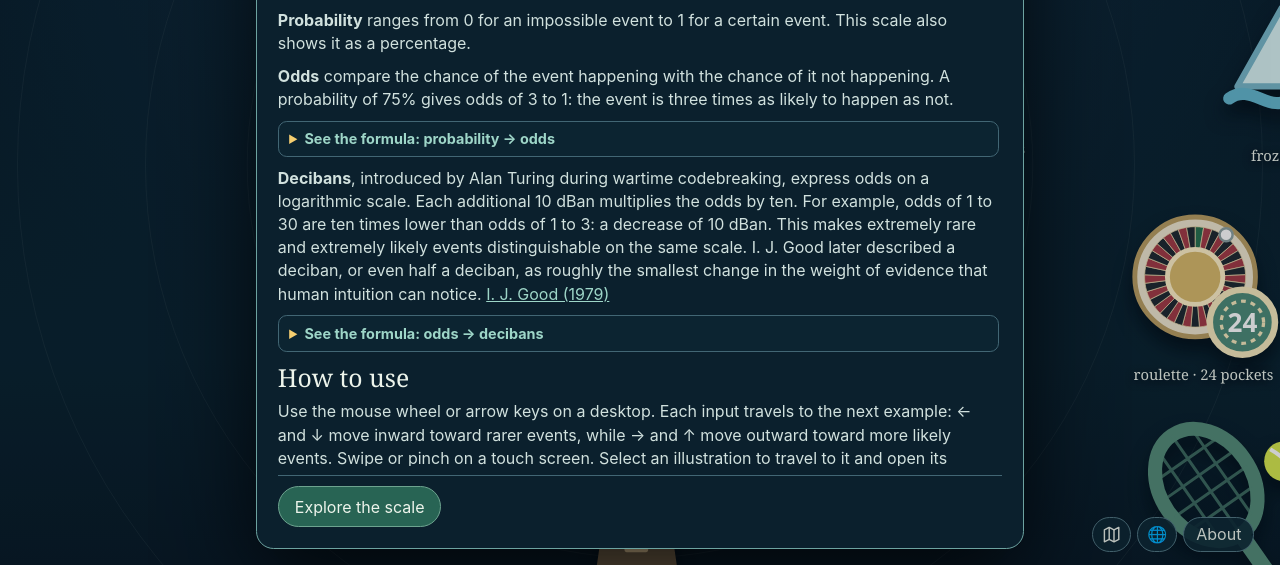
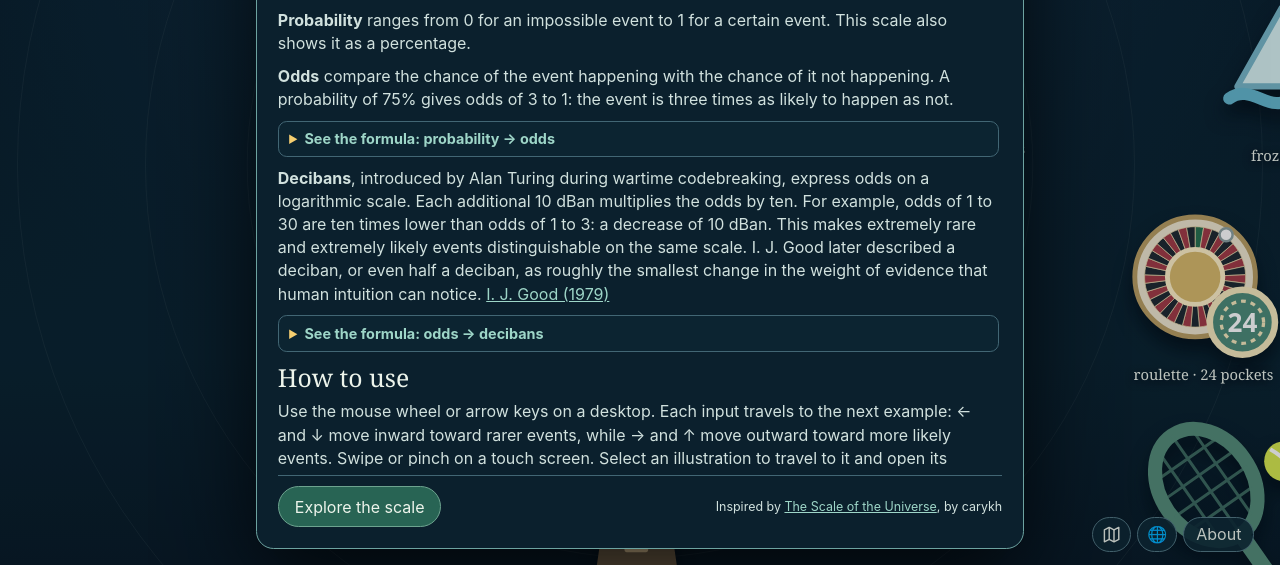
Before and after one commit to Bycelium/ScaleOfProbabilities, a website built with Vite: page index.html in a window 1280 px wide. Shown: the part 235-800 px from the top of the page. Built offline with nearby package versions, Linux system fonts and the light colour scheme.

Commit message:
feat(intro): place credit beside explore

```diff
--- a/src/scale.ts
+++ b/src/scale.ts
@@ -155,9 +155,8 @@ export function createScale(root: HTMLElement): () => void {
       <details class="math-disclosure"><summary data-odds-to-decibans>${locale.ui.oddsToDecibans}</summary><p class="equation" data-decibans-equation aria-label="${locale.ui.decibansEquationAria}"><var>d</var> = 10 log<sub>10</sub>(<var>o</var>)</p></details>
       <h2 data-how-to-use>${locale.ui.howToUse}</h2>
       <p data-intro-navigation>${locale.ui.introNavigation}</p>
-      <p class="intro-credit"><span data-credit-prefix>${locale.ui.creditPrefix}</span> <a href="https://www.htwins.net/scale2/" data-credit-title>${locale.ui.creditTitle}</a>, <span data-credit-by>${locale.ui.creditBy}</span></p>
     </div>
-    <footer class="intro-actions"><button data-dismiss-intro>${locale.ui.explore}</button></footer>
+    <footer class="intro-actions"><button data-dismiss-intro>${locale.ui.explore}</button><p class="intro-credit"><span data-credit-prefix>${locale.ui.creditPrefix}</span> <a href="https://www.htwins.net/scale2/" data-credit-title>${locale.ui.creditTitle}</a>, <span data-credit-by>${locale.ui.creditBy}</span></p></footer>
   </dialog>
   <dialog data-detail-panel aria-labelledby="detail-heading"><button data-close-detail aria-label="${locale.ui.closeDetails}">×</button><div data-detail-content><div data-detail-art></div><p class="eyebrow" data-detail-kind></p><h2 id="detail-heading" data-detail-title></h2><p data-detail-explanation></p><section class="detail-related" data-detail-related hidden><h3 data-explore-on-scale>${locale.ui.exploreOnScale}</h3><div data-detail-related-links></div></section><dl><div><dt data-calculation-label>${locale.ui.calculation}</dt><dd data-detail-calculation></dd></div><div data-detail-diagnostic-section hidden><dt data-diagnostic-label></dt><dd data-detail-diagnostic hidden></dd></div><div><dt data-assumptions-label>${locale.ui.assumptions}</dt><dd data-detail-assumptions></dd></div><div data-detail-advice-section hidden><dt data-advice-label>${locale.ui.securityAdvice}</dt><dd data-detail-advice></dd></div><div><dt data-sources-label>${locale.ui.sources}</dt><dd data-detail-sources></dd></div></dl></div></dialog></div>`;
 
--- a/src/style.css
+++ b/src/style.css
@@ -76,7 +76,7 @@ dialog[data-detail-panel] { bottom: 4rem; left: auto; margin: 0; max-height: cal
 .scale-intro::backdrop { background: rgb(2 9 18 / 20%); }
 .scale-intro[open] { display: flex; flex-direction: column; }
 .intro-scroll { min-height: 0; overflow-y: auto; padding-right: .2rem; }
-.intro-actions { border-top: 1px solid #426674; flex: none; margin-top: .55rem; padding-top: .65rem; }
+.intro-actions { align-items: center; border-top: 1px solid #426674; display: flex; flex: none; flex-wrap: wrap; gap: .35rem .75rem; justify-content: space-between; margin-top: .55rem; padding-top: .65rem; }
 .scale-intro h1 { margin-bottom: .9rem; }
 .intro-language { display: flex; gap: .25rem; justify-content: flex-end; margin: -.2rem 0 .65rem; }
 .scale-intro h2, dialog[data-detail-panel] h2 { font: 1.55rem/1.08 Georgia, serif; margin: .75rem 0 .55rem; }
@@ -95,7 +95,7 @@ dialog[data-detail-panel] { bottom: 4rem; left: auto; margin: 0; max-height: cal
 .scale-intro a { color: #9ed6c8; }
 .scale-intro .equation { color: #edf4eb; font: 1.18rem/1.3 Georgia, serif; letter-spacing: .02em; text-align: center; }
 .scale-intro [data-dismiss-intro] { background: #286454; border: 1px solid #6da38f; border-radius: 999px; padding: .6rem 1rem; }
-.intro-credit { font-size: .78rem; }
+.intro-credit { font-size: .78rem; margin: 0 0 0 auto; text-align: right; }
 .intro-credit a { color: #9ed6c8; }
 .intro-directions { align-items: center; border-block: 1px solid #426674; display: flex; gap: .8rem; margin: .75rem 0; padding: .55rem 0; }
 .intro-directions svg { flex: none; height: 4.1rem; width: 5.6rem; }
```
Also changed, not shown: tests/explore-scale.test.ts (+7 -0 lines).
